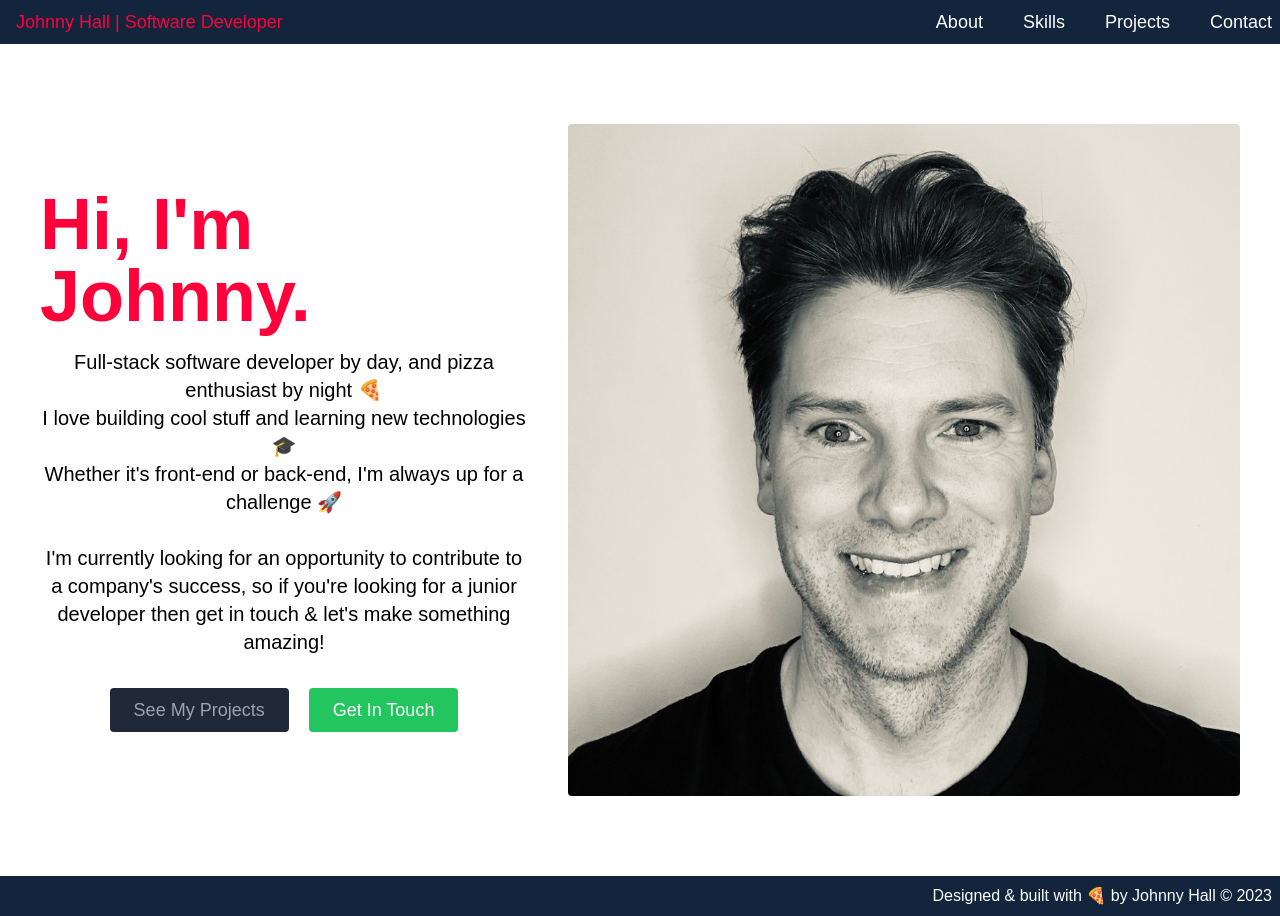
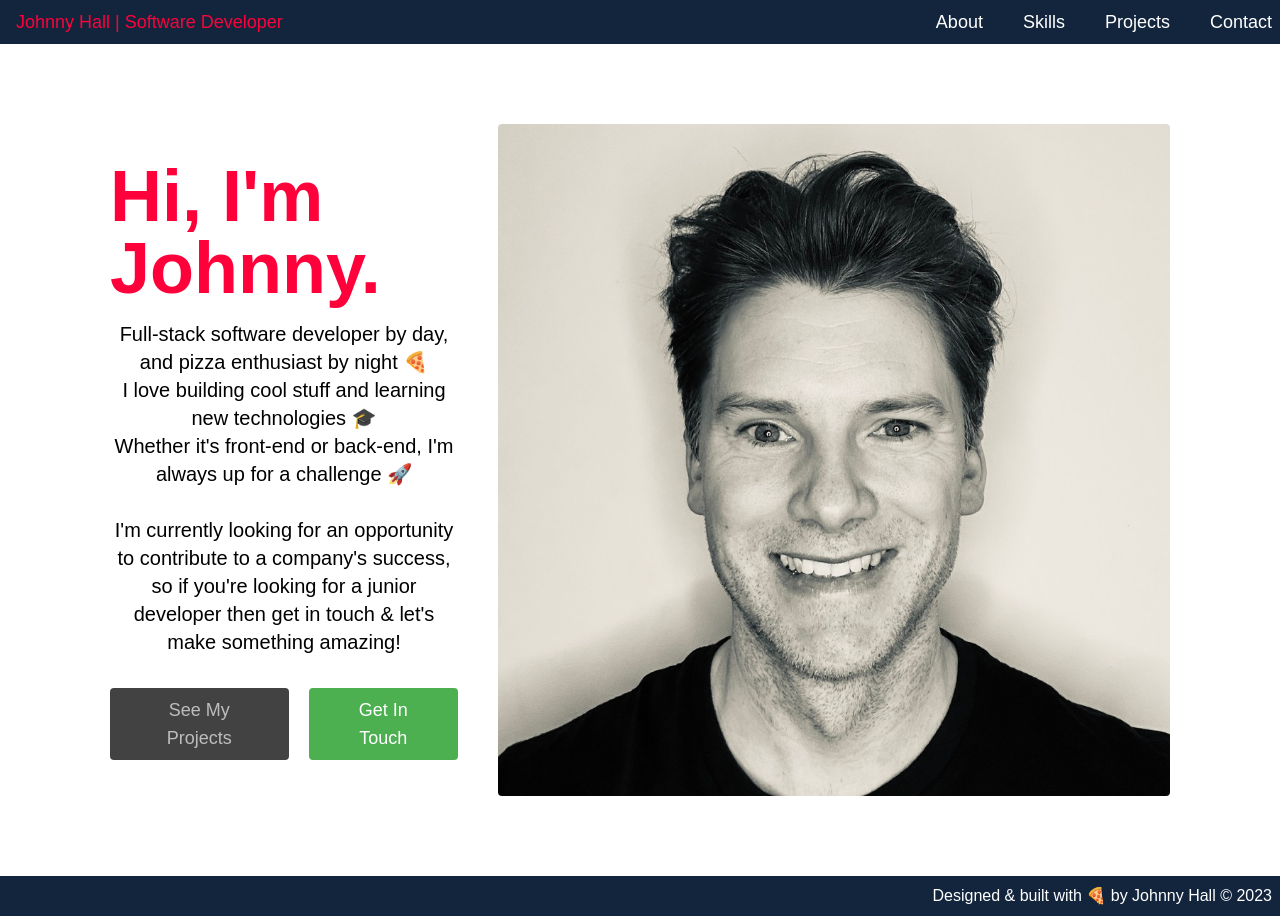
Before and after one commit to jbhall4291/portfolio, a React (Create React App) app: page / in a window 1280 px wide. Built offline with nearby package versions, Linux system fonts and the light colour scheme.

Commit message:
setup project with material tailwind library

```diff
--- a/package.json
+++ b/package.json
@@ -5,6 +5,7 @@
   "dependencies": {
     "@headlessui/react": "^1.7.14",
     "@heroicons/react": "^1.0.4",
+    "@material-tailwind/react": "^2.0.1",
     "@testing-library/jest-dom": "^5.16.5",
     "@testing-library/react": "^13.4.0",
     "@testing-library/user-event": "^13.5.0",
--- a/src/components/Hero.jsx
+++ b/src/components/Hero.jsx
@@ -53,6 +53,7 @@ function Hero() {
             >
               See My Projects
             </Link>
+
             {/* <a
               href="#contact"
               onClick={(event) => {
--- a/src/index.js
+++ b/src/index.js
@@ -3,9 +3,13 @@ import ReactDOM from "react-dom/client";
 import "./index.css";
 import App from "./App";
 
+import { ThemeProvider } from "@material-tailwind/react";
+
 const root = ReactDOM.createRoot(document.getElementById("root"));
 root.render(
   <React.StrictMode>
-    <App/>
+    <ThemeProvider>
+      <App />
+    </ThemeProvider>
   </React.StrictMode>
 );
--- a/tailwind.config.js
+++ b/tailwind.config.js
@@ -1,5 +1,8 @@
-/** @type {import('tailwindcss').Config} */
-module.exports = {
+const withMT = require("@material-tailwind/react/utils/withMT");
+
+
+// /** @type {import('tailwindcss').Config} */
+module.exports = withMT({
   content: ["./index.html", "./src/**/*.{js,jsx,ts,tsx}"],
   theme: {
     fontWeight: {
@@ -18,4 +21,4 @@ module.exports = {
     },
   },
   plugins: [],
-};
+});
```
Also changed, not shown: 1 other file (tests, documents, lock files or other folders).
